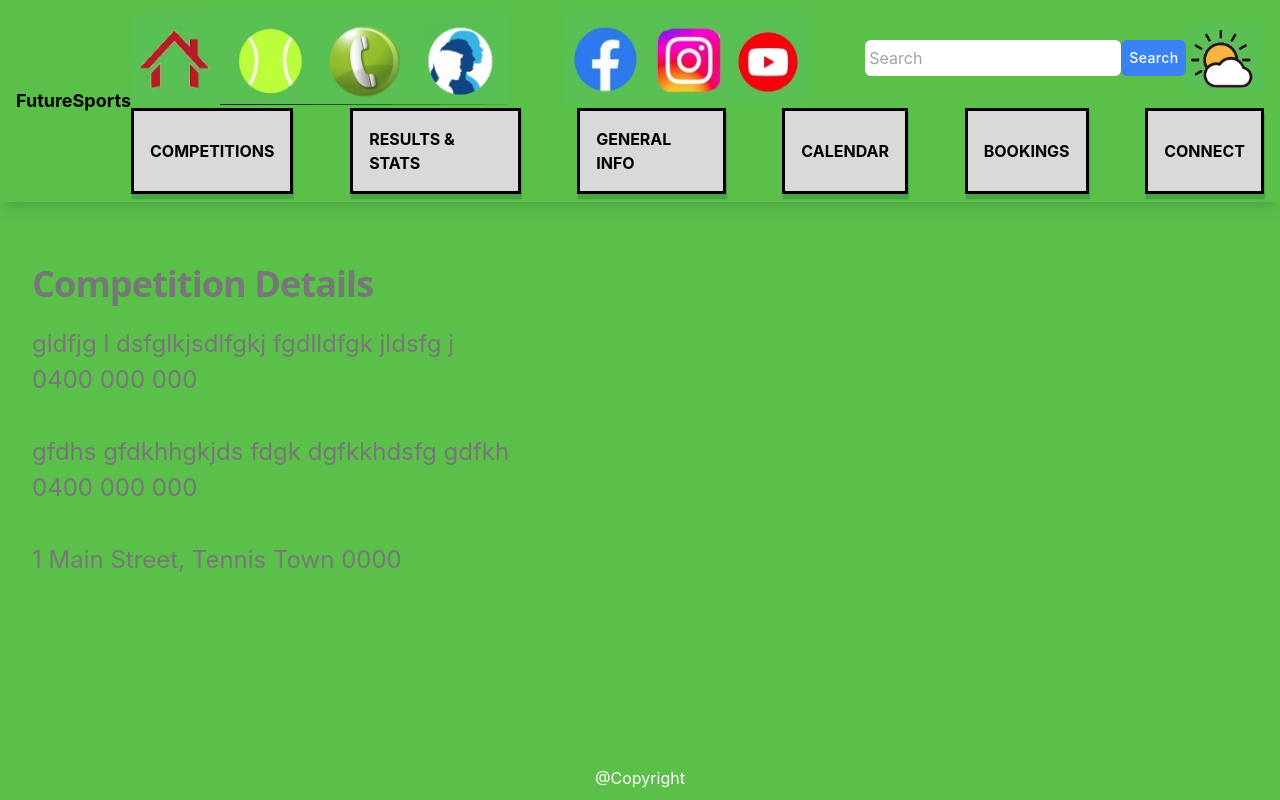
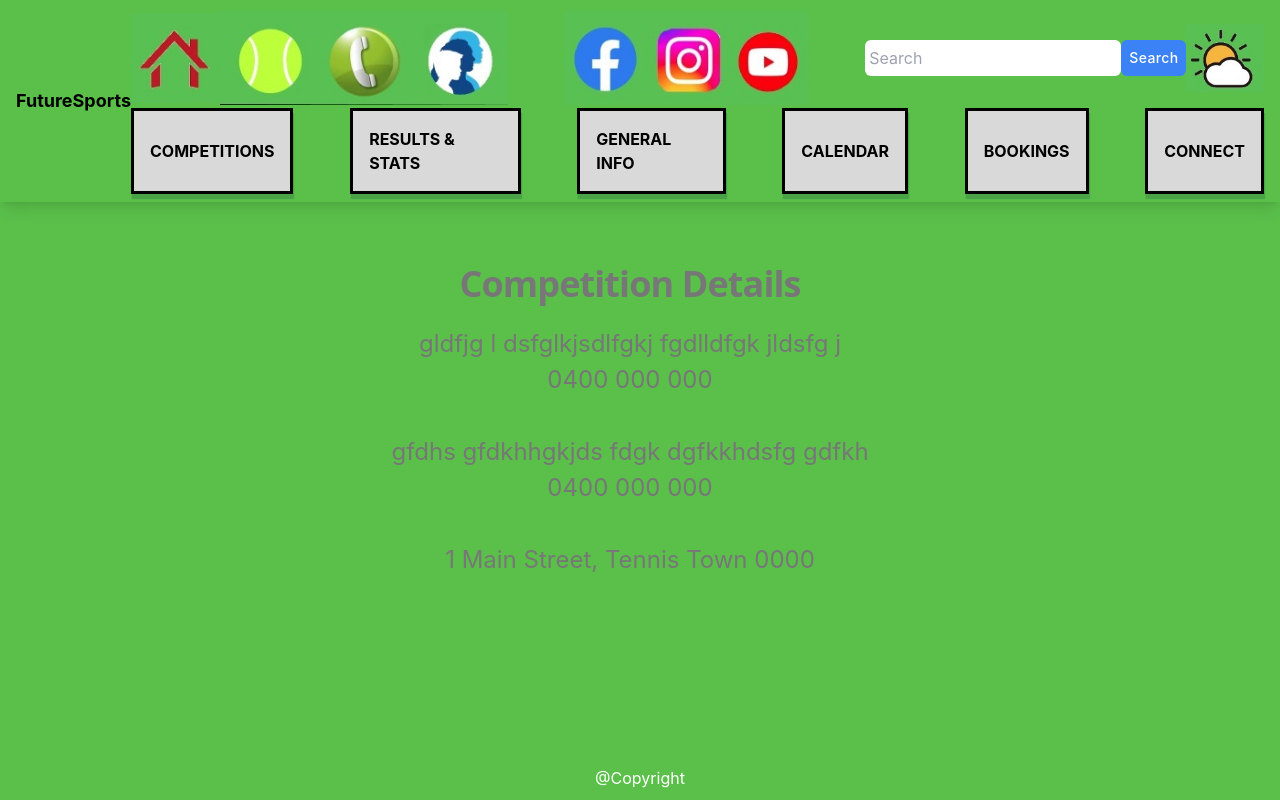
Before and after one commit to Superblue045/futuresports, a React (Create React App) app: page /competitions in a window 1280 px wide. Built offline with nearby package versions, Linux system fonts and the light colour scheme.

Commit message:
update formatting

```diff
--- a/src/component/Competitions.jsx
+++ b/src/component/Competitions.jsx
@@ -1,14 +1,14 @@
-import React from 'react'
+import React from 'react';
 
 const Competitions = () => {
   return (
-    <div className="flex flex-col justify-between max-w-xl px-4 mx-auto lg:pt-16 lg:flex-row md:px-8 lg:max-w-screen-xl" style={{margin: 0}}>
-      <div className="mb-16 lg:mb-0 lg:max-w-lg lg:pr-5">
+    <div className="flex flex-col items-center justify-center max-w-xl mx-auto lg:pt-16 lg:flex-row md:px-8 lg:max-w-screen-xl" style={{margin: 0}}>
+      <div className="mb-16 lg:mb-0 lg:max-w-lg lg:pr-5 text-center">
         <div className="max-w-xl mb-6 color-gray">
           <h2 className="max-w-lg mb-6 font-sans text-3xl font-bold tracking-tight sm:text-4xl sm:leading-none">
             Competition Details
           </h2>
-          <h2></h2>
+          <p>
             gldfjg l dsfglkjsdlfgkj fgdlldfgk jldsfg j<br />
             0400 000 000<br />
             <br />
@@ -16,10 +16,11 @@ const Competitions = () => {
             0400 000 000<br />
             <br />
             1 Main Street, Tennis Town 0000
+          </p>
         </div>
       </div>
     </div>
-  )
+  );
 }
 
-export default Competitions
+export default Competitions;
```
Lines whose indentation alone changed are shown as unchanged.
